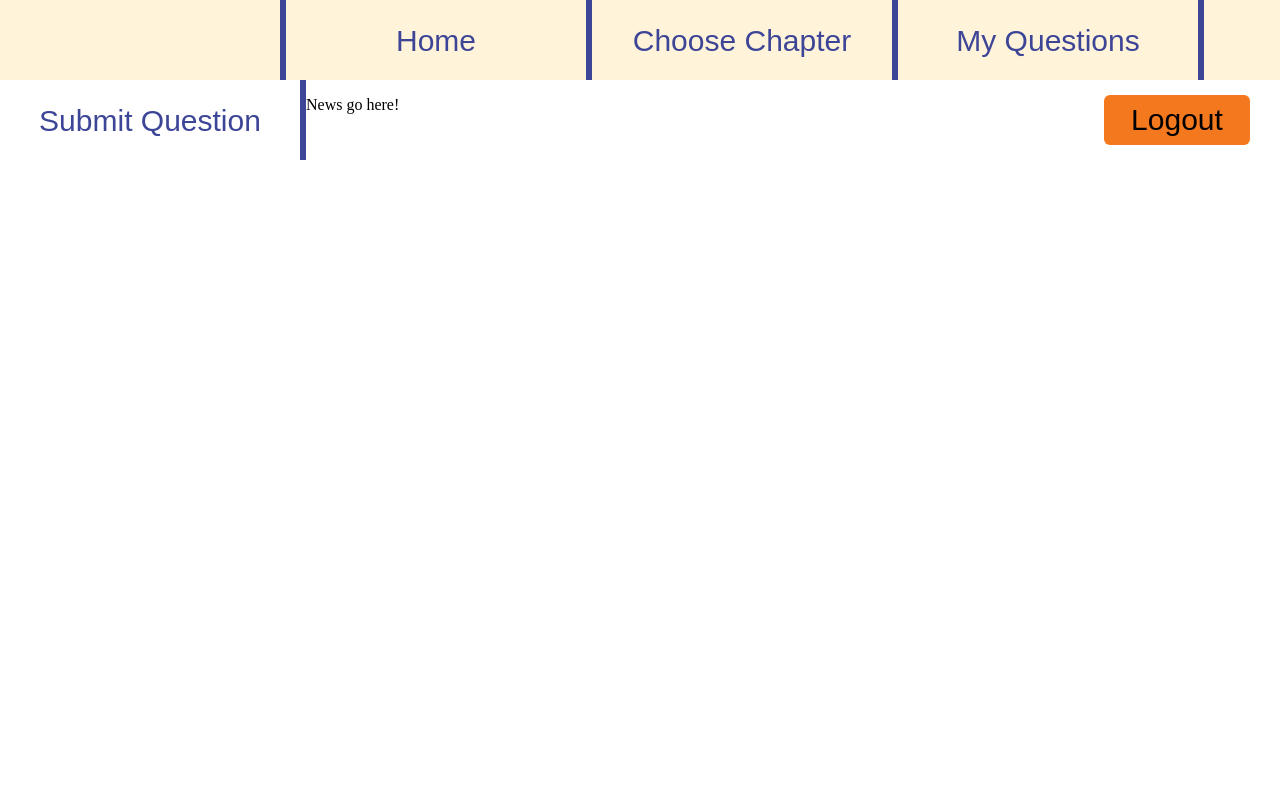
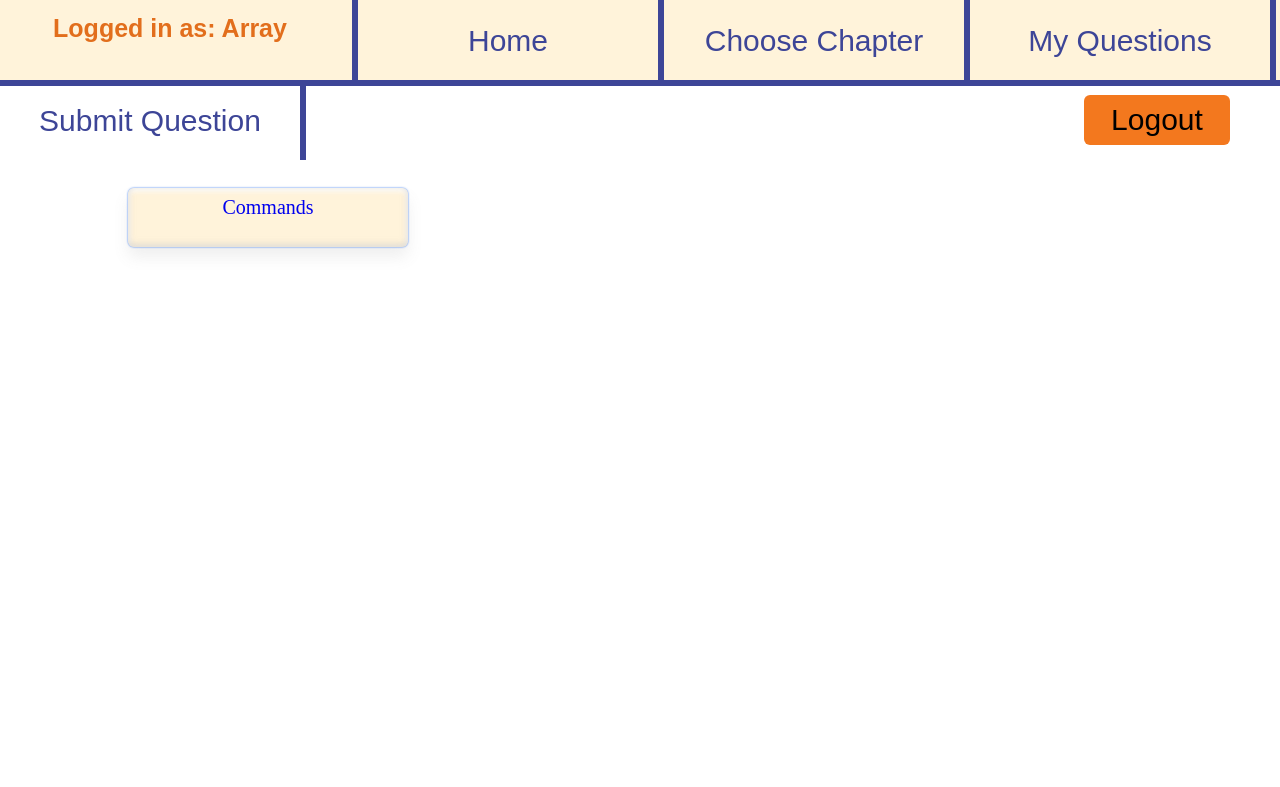
Before and after one commit to hdorin/SOLabsApp, a PHP site: page /choose_chapter in a window 1280 px wide. Shown: the top 787 px of the page. Run offline with PHP 8.4, Linux system fonts and the light colour scheme; a user stored in the database is signed in; data that the repository does not hold is empty.

Commit message:
Pagina cu primul capitol

```diff
--- a/mvc/app/config.json
+++ b/mvc/app/config.json
@@ -9,7 +9,7 @@
         "sudo_user":"dorin",
         "sudo_pass":"halogenuri",
         "newuser_script_path":"/var/www/html/AplicatieSO",
-        "timeout_seconds":"1"
+        "timeout_seconds":"1s"
     },
     "db": {
         "host":"127.0.0.1",
--- a/mvc/app/controllers/choose_chapter.php
+++ b/mvc/app/controllers/choose_chapter.php
@@ -4,13 +4,6 @@ class Choose_Chapter extends Controller
     public function index()
     {
         $this->check_login();
-        if(isset($_SESSION["error_msg"])==false){
-            $error_msg="";
-        }else{
-            $error_msg=$_SESSION["error_msg"];
-        }
-        unset($_SESSION['error_msg']);
-        unset($_SESSION['exec_msg']);
         $this->view('home/chapters',['error_msg' => $error_msg]);
     }
     public function reload($data=''){
--- a/mvc/app/views/home/chapters.php
+++ b/mvc/app/views/home/chapters.php
@@ -13,8 +13,10 @@
 <?php
     include "header.php"
 ?>
-    <div class="newsBox">
-        <p class="news">News go here!</p>
+    <div class="chaptersBox">
+        <div class="chapter">
+            <a href="chapter_commands">Commands</p>
+        </div>
     </div>
 </body>
 </html>
--- a/mvc/app/views/home/header.php
+++ b/mvc/app/views/home/header.php
@@ -1,10 +1,8 @@
-
 <header>
+    <p class="user">Logged in as: <?php echo $_SESSION["user"];?></p>
     <a href="home" class="btnHome">Home</a>
     <a href="choose_chapter" class="btnChooseChapter">Choose Chapter</a>
     <a href="my_questions" class="btnMyQuestions">My Questions</a>
     <a href="submit_question" class="btnSubmitQuestion">Submit Question</a>
     <a href="logout" class="btnLogout">Logout</a>
-
-
 </header>
--- /dev/null
+++ b/mvc/public/resources/stylesheets/chapters.css
@@ -0,0 +1,24 @@
+body {
+margin: 0%;
+}
+    .chaptersBox{
+        width: 80%;
+        height: 600px;
+        margin-left: auto;
+        margin-right: auto;
+    }
+        .chaptersBox .chapter{
+            text-align: center;
+            background-color: #fff3da;
+            padding: 8px;
+            width: 280px;
+            margin-top: 10%;
+            box-sizing: border-box;
+            border-radius: 6px;
+            box-shadow: 0 0px 2px 0 #1d67f0, 0 10px 15px 0 rgba(126, 126, 126, 0.12), 0 -2px 6px 1px rgba(199, 199, 199, 0.55) inset, 0 2px 4px 2px rgba(255, 255, 255, 0.83) inset;
+
+        }
+        .chaptersBox .chapter a{
+            font-size: 20px;
+            text-decoration: none;
+        }
--- a/mvc/public/resources/stylesheets/header.css
+++ b/mvc/public/resources/stylesheets/header.css
@@ -6,7 +6,9 @@ margin: 0%;
         background-color: #fff3da;
         width: 100%;
         height: 80px;
-
+        border-bottom-color: #3D4597;
+        border-bottom-width: 6px;
+        border-bottom-style: solid;
 
     }
         header .btnLogout {
@@ -17,7 +19,7 @@ margin: 0%;
             background-color: #F3781E;
             border-radius: 6px;
             margin-top: 15px;
-            margin-right: 30px;
+            margin-right: 50px;
             width: 130px;
             text-decoration: none;
             padding: 8px;
@@ -30,6 +32,19 @@ margin: 0%;
         header .btnLogout:focus {
             background-color: rgb(211, 0, 0);
         }
+        header .user {
+            font-family: Arial, Helvetica, sans-serif;
+            font-weight: bold;
+            font-size: 25px;
+            text-align: center;
+            line-height: 1.3;
+            width: 300px;
+            height: 56px;
+            color: rgb(226, 110, 28);
+            margin:12px;
+            margin-left: 20px;
+            float: left;
+        }
         header .btnHome {
             font-family: Arial, Helvetica, sans-serif;
             font-size: 30px;
@@ -39,7 +54,7 @@ margin: 0%;
             width: 300px;
             height: 56px;
             color: #3D4597;
-            margin-left: 280px;
+            margin-left: 20px;
             border-right-color: #3D4597;
             border-right-width: 6px;
             border-right-style: solid;
--- a/mvc/public/resources/stylesheets/home.css
+++ b/mvc/public/resources/stylesheets/home.css
@@ -3,7 +3,7 @@ margin: 0%;
 }
     .newsBox{
         width: 80%;
-        height: 1000px;
+        height: 600px;
         margin-left: auto;
         margin-right: auto;
     }
```
Also changed, not shown: mvc/app/controllers/chapter_commands.php (renamed from mvc/app/controllers/command.php, +12 -5 lines), mvc/app/views/home/chapter_commands.php (added, +32 -0 lines), mvc/app/views/home/command.php (deleted, +0 -15 lines), mvc/public/resources/stylesheets/chapter_commands.css (added, +57 -0 lines), mvc/public/resources/stylesheets/command.css (deleted, +0 -68 lines). Lines whose indentation alone changed are shown as unchanged.
